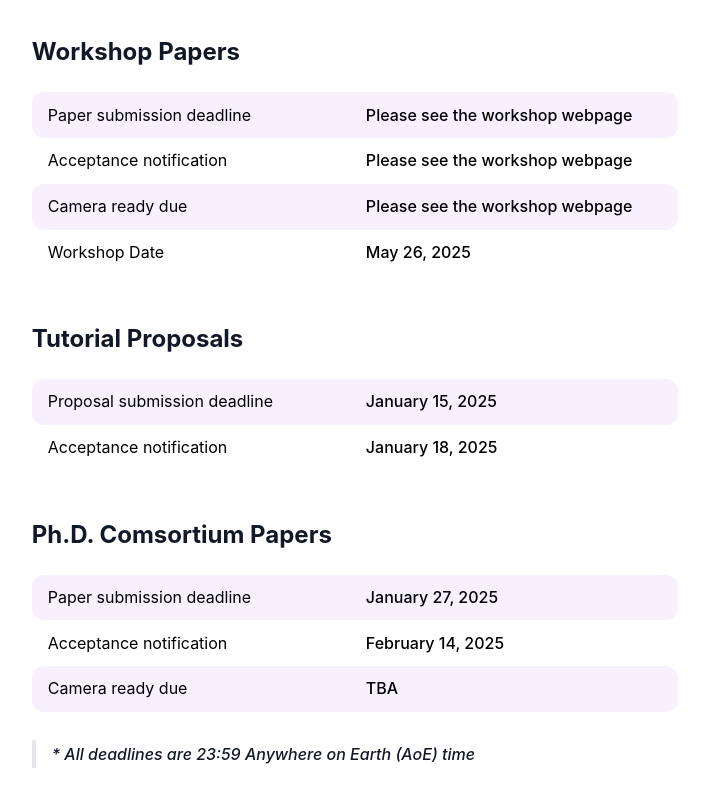
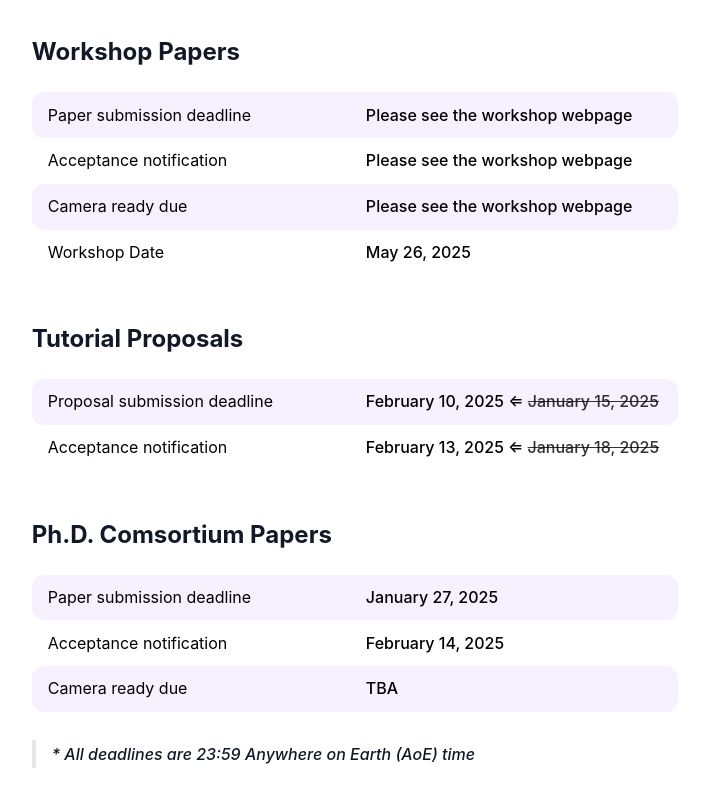
Before and after one commit to dasfaa2025/dasfaa2025.github.io, a React (Vite) app: page /#/important-dates in a window 1280 px wide. Shown: the part 1325-2125 px from the top of the page, without its empty margins (285-994 px from the left). Built offline with nearby package versions, Linux system fonts and the light colour scheme.

Commit message:
chore: update date

```diff
--- a/src/pages/calls/tutorial-proposal.tsx
+++ b/src/pages/calls/tutorial-proposal.tsx
@@ -26,11 +26,13 @@ const TutorialProposal = () => {
           values={[
             {
               label: "Proposal Submission",
-              date: "January 15, 2025",
+              date: "February 10, 2025",
+              oldDate: "January 15, 2025",
             },
             {
               label: "Acceptance Notification",
-              date: "January 18, 2025",
+              date: "February 13, 2025",
+              oldDate: "January 18, 2025",
             },
           ]}
         />
--- a/src/pages/important-dates.tsx
+++ b/src/pages/important-dates.tsx
@@ -118,11 +118,13 @@ const ImportantDates = () => {
           values={[
             {
               label: "Proposal submission deadline",
-              date: "January 15, 2025",
+              date: "February 10, 2025",
+              oldDate: "January 15, 2025",
             },
             {
               label: "Acceptance notification",
-              date: "January 18, 2025",
+              date: "February 13, 2025",
+              oldDate: "January 18, 2025",
             },
           ]}
         />
```
